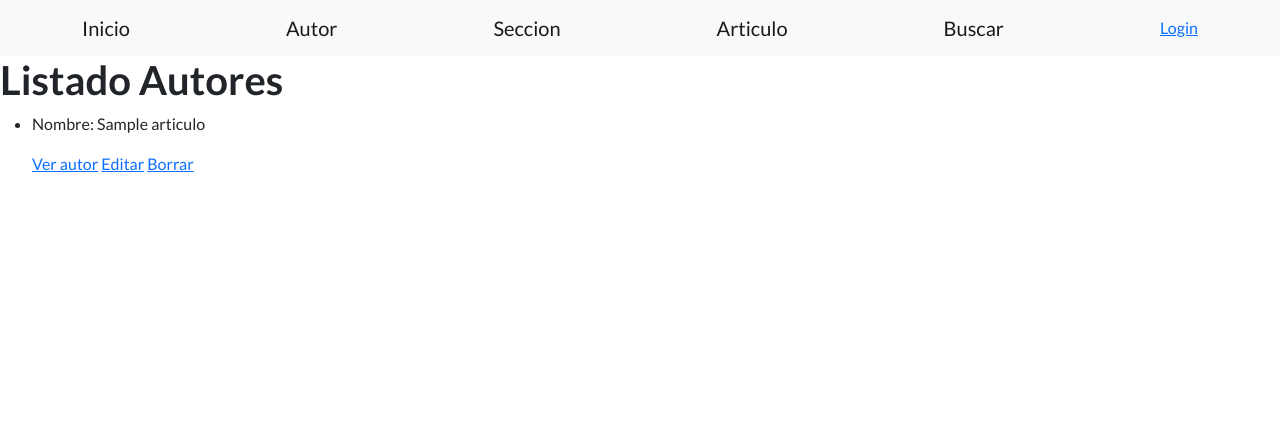
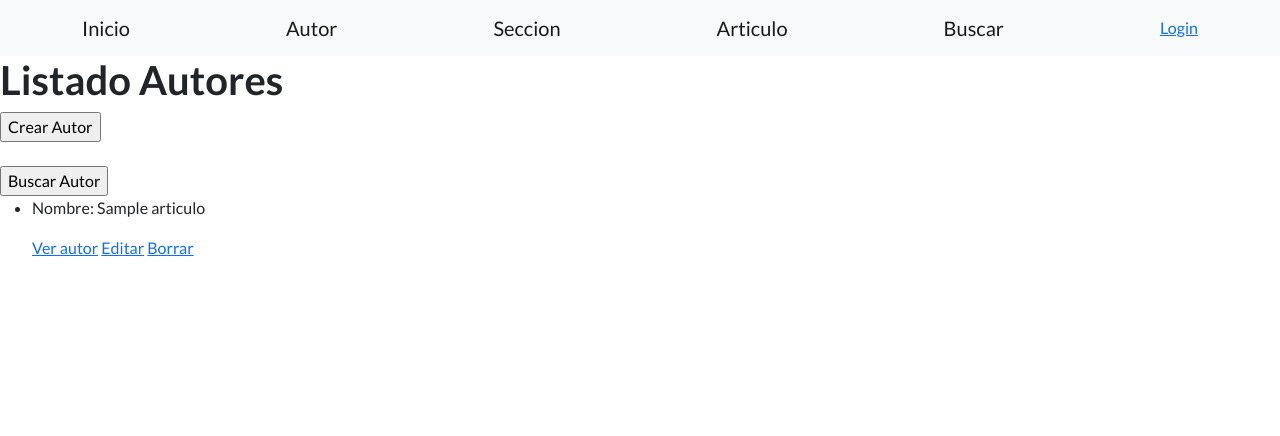
Before and after one commit to nicob201/proyecto_final, a Django app: template proyecto_final/blogApp/templates/blogApp/autor_list.html in a window 1280 px wide. Shown: the top 436 px of the page. Run offline with Django 3.2, Linux system fonts and the light colour scheme; the template is opened without the code that fills it: most values are stand-ins (such as "Sample title", 1, 10 or a date in 2020); some libraries are stand-ins or nearby versions.

Commit message:
agregando botones de busqueda

```diff
--- a/proyecto_final/blogApp/templates/blogApp/articulo_detalle.html
+++ b/proyecto_final/blogApp/templates/blogApp/articulo_detalle.html
@@ -4,8 +4,8 @@
 
 {% block contenidoQueCambia %}
 
-<p>Nombre del articulo: <strong>{{ articulo.titulo }}</strong></p>
-<p>texto: <i> {{ articulo.texto }}</i></p>
-<p>fecha: <i> {{ articulo.fecha }}</i></p>
+<p>Nombre del artículo: <strong>{{ articulo.titulo }}</strong></p>
+<p>Texto: <i>{{ articulo.texto }}</i></p>
+<p>Fecha: <i>{{ articulo.fecha }}</i></p>
 
 {% endblock %}
--- a/proyecto_final/blogApp/templates/blogApp/autor_list.html
+++ b/proyecto_final/blogApp/templates/blogApp/autor_list.html
@@ -5,6 +5,13 @@
 {% block contenidoQueCambia %}
 
 <h1>Listado Autores</h1>
+<form action="/blogApp/formulario_autor" method="GET">
+    <input type="submit" value="Crear Autor">
+</form>
+<br>
+<form action="/blogApp/buscar_autor" method="GET">
+    <input type="submit" value="Buscar Autor">
+</form>
 <ul>
     {% for autor in object_list %}
 
--- a/proyecto_final/blogApp/templates/blogApp/padre.html
+++ b/proyecto_final/blogApp/templates/blogApp/padre.html
@@ -17,9 +17,9 @@
         <nav class="navbar navbar-light bg-light static-top">
             <div class="container">
                 <a class="navbar-brand" href="{% url 'inicio' %}">Inicio</a>
-                <a class="navbar-brand" href="{% url 'formulario_autor' %}">Autor</a>
+                <a class="navbar-brand" href="{% url 'AutorList' %}">Autor</a>
                 <a class="navbar-brand" href="{% url 'formulario_seccion' %}">Seccion</a>
-                <a class="navbar-brand" href="{% url 'formulario_articulo' %}">Articulo</a>
+                <a class="navbar-brand" href="{% url 'ArticuloList' %}">Articulo</a>
                 <a class="navbar-brand" href="{% url 'formulario_buscar' %}">Buscar</a>
                 {% if not request.user.is_authenticated %}
                     <a href="{% url 'Login' %}">Login</a>
```
Also changed, not shown: proyecto_final/blogApp/templates/blogApp/articulo_list.html (+7 -0 lines), proyecto_final/db.sqlite3.
